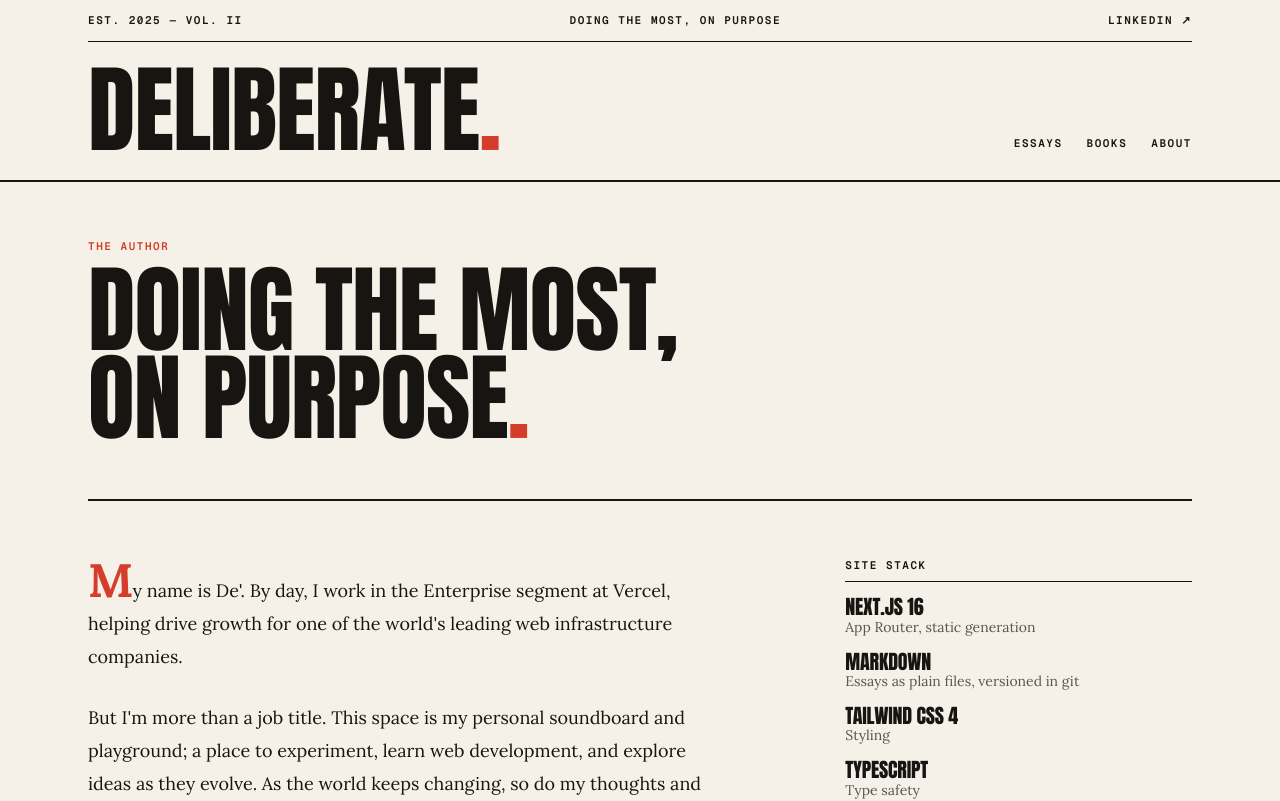
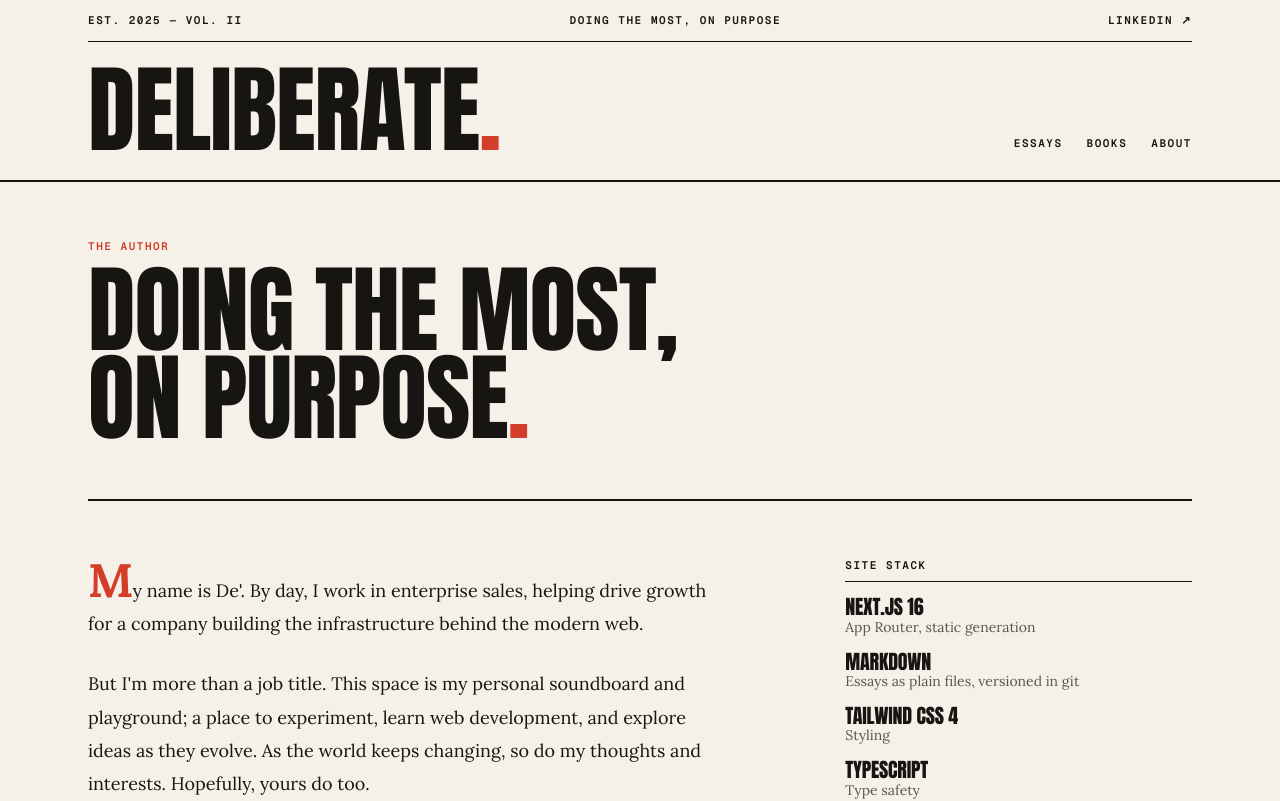
Before and after one commit to deantaelor/deanna-blog, a Next.js app: page /about in a window 1280 px wide. Shown: the top 801 px of the page. Built offline with nearby package versions, Linux system fonts and the light colour scheme.

Commit message:
Remove employer mentions from the about page

```diff
--- a/src/app/about/page.tsx
+++ b/src/app/about/page.tsx
@@ -10,7 +10,6 @@ const stack = [
   ["Markdown", "Essays as plain files, versioned in git"],
   ["Tailwind CSS 4", "Styling"],
   ["TypeScript", "Type safety"],
-  ["Vercel", "Hosting and deployments"],
 ] as const;
 
 export default function AboutPage() {
@@ -29,9 +28,9 @@ export default function AboutPage() {
         <div className="md:col-span-7">
           <div className="prose-editorial">
             <p className="lede">
-              My name is De&apos;. By day, I work in the Enterprise segment at
-              Vercel, helping drive growth for one of the world&apos;s leading
-              web infrastructure companies.
+              My name is De&apos;. By day, I work in enterprise sales, helping
+              drive growth for a company building the infrastructure behind the
+              modern web.
             </p>
             <p>
               But I&apos;m more than a job title. This space is my personal
```
